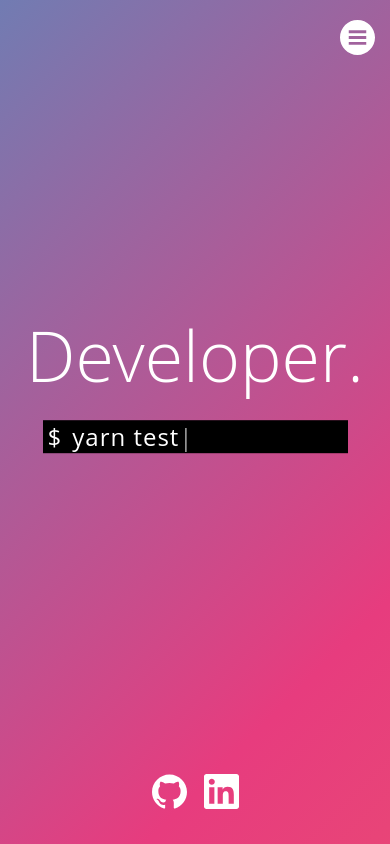
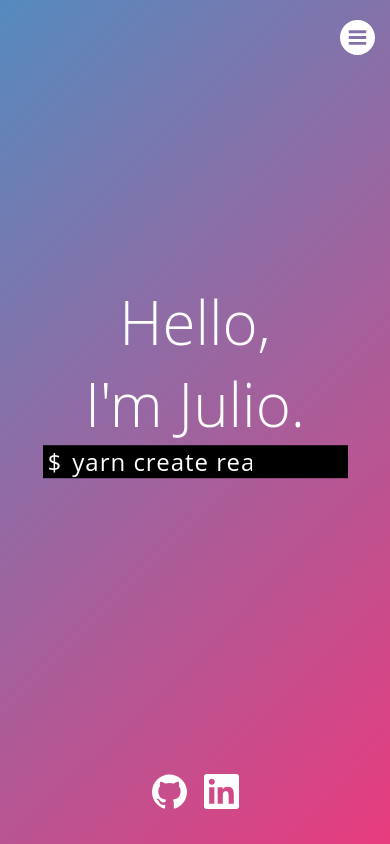
Before and after one commit to jhenriquez/jhenriquez.github.io, a React (Create React App) app: page / in a window 390 px wide. Built offline with nearby package versions, Linux system fonts and the light colour scheme.

Commit message:
Home: Adds introduction line and adjust responsiveness accordingly for all devices.

```diff
--- a/src/components/Footer/Footer.css
+++ b/src/components/Footer/Footer.css
@@ -20,7 +20,7 @@
   margin-right: 0;
 }
 
-@media (min-width: 320px) and (max-width: 767px) {
+@media (min-width: 320px) and (max-width: 823px) {
   .footer a {
     height: 35px;
     width: 35px;
--- a/src/views/Home/Home.css
+++ b/src/views/Home/Home.css
@@ -6,20 +6,20 @@
 
 .home h1 {
   color: #FFF;
+  max-width: 525px;
   font-weight: 300;
   font-size: 140px;
   text-transform: capitalize;
-  margin-bottom: 17px;
+  margin: 0;
 }
 
-@media (min-width: 320px) and (max-width: 767px) {
+@media (min-width: 320px) and (max-width: 823px) {
   .home h1 {
     color: #FFF;
     font-weight: 300;
-    font-size: 70px;
+    font-size: 60px;
     text-transform: capitalize;
-    margin-bottom: 17px;
-    margin-top: 0;
+    max-width: 85%;
   }
 }
 
--- a/src/views/Home/index.tsx
+++ b/src/views/Home/index.tsx
@@ -21,14 +21,15 @@ const Welcome: React.FC = () => {
         return setCurrentCommand(0);
       }
       setCurrentCommand(newCommand);
-    }, 3000);
+    }, 5000);
 
     return () => clearTimeout(id);
   });
 
   return (
     <section className="home">
-      <h1>Developer.</h1>
+      <h1>Hello,</h1>
+      <h1>I'm Julio.</h1>
       <Typewriter text={commands[currentCommand]} />
     </section>
   );
```
